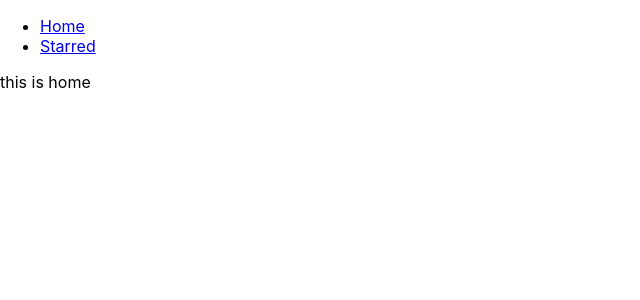
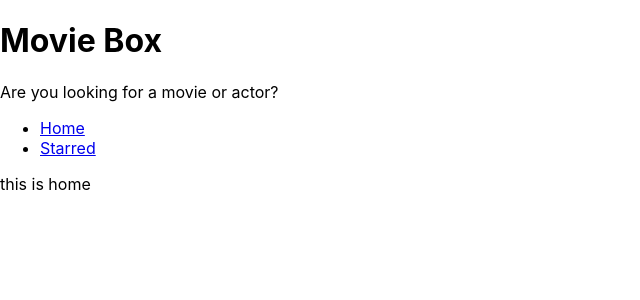
Before and after one commit to Victoria-Sirghii/MOVIE-BOX, a React (Create React App) app: page / in a window 1280 px wide. Shown: the top 300 px of the page, without its empty margins (0-640 px from the left). Built offline with nearby package versions, Linux system fonts and the light colour scheme.

Commit message:
added layout management and created title

```diff
--- a/src/App.js
+++ b/src/App.js
@@ -1,5 +1,4 @@
 import React from 'react';
-import Nav from './components/Nav';
 import { Switch, Route } from 'react-router-dom';
 import Home from './pages/Home';
 import Starred from './pages/Starred';
@@ -7,8 +6,6 @@ import Starred from './pages/Starred';
 
 function App() {
   return (
-    <div>
-      <Nav />
     <Switch>
       <Route exact path="/">
         <Home />
@@ -20,7 +17,6 @@ function App() {
         <div>Not found</div>
       </Route>
   </Switch>
-    </div>
 
   );
 }
--- /dev/null
+++ b/src/components/MainPageLayout.js
@@ -0,0 +1,15 @@
+import React from 'react';
+import Nav from '../components/Nav';
+import Title from './Title'
+
+const MainPageLayout = ({ children }) => {
+  return (
+    <div>
+      <Title title="Movie Box" subtitle="Are you looking for a movie or actor?"/>
+      <Nav />
+      { children }
+    </div>
+  )
+}
+
+export default MainPageLayout
--- /dev/null
+++ b/src/components/Title.js
@@ -0,0 +1,12 @@
+import React from 'react'
+
+const Title = ({ title, subtitle}) => {
+  return (
+    <div>
+        <h1>{title}</h1>
+        <p>{subtitle}</p>
+    </div>
+  )
+}
+
+export default Title
--- a/src/pages/Home.js
+++ b/src/pages/Home.js
@@ -1,10 +1,11 @@
 import React from 'react'
+import MainPageLayout from '../components/MainPageLayout'
 
 const Home = () => {
   return (
-    <div>
+    <MainPageLayout>
       this is home
-    </div>
+    </MainPageLayout>
   )
 }
 
--- a/src/pages/Starred.js
+++ b/src/pages/Starred.js
@@ -1,10 +1,11 @@
 import React from 'react'
+import MainPageLayout from '../components/MainPageLayout';
 
 const Starred = () => {
   return (
-    <div>
+    <MainPageLayout>
       this is starred
-    </div>
+    </MainPageLayout>
   )
 }
 
```
Lines whose indentation alone changed are shown as unchanged.
